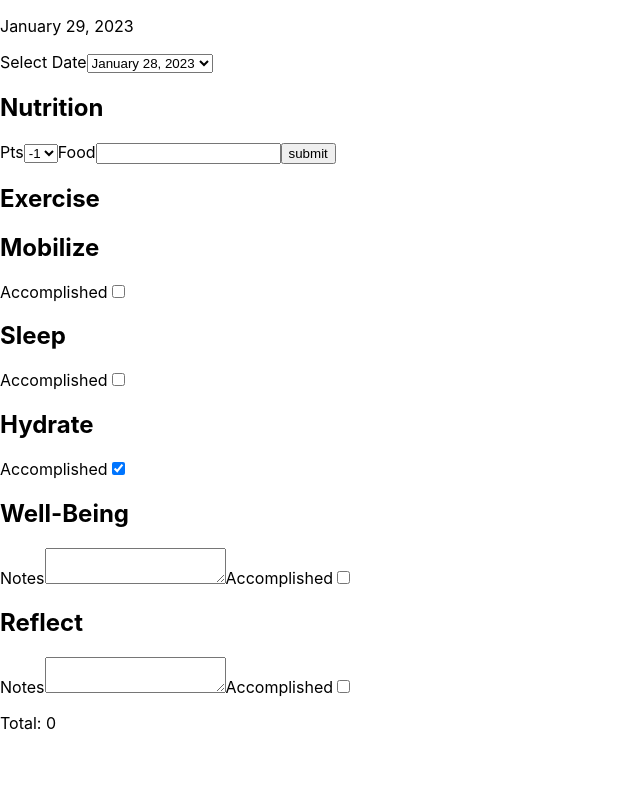
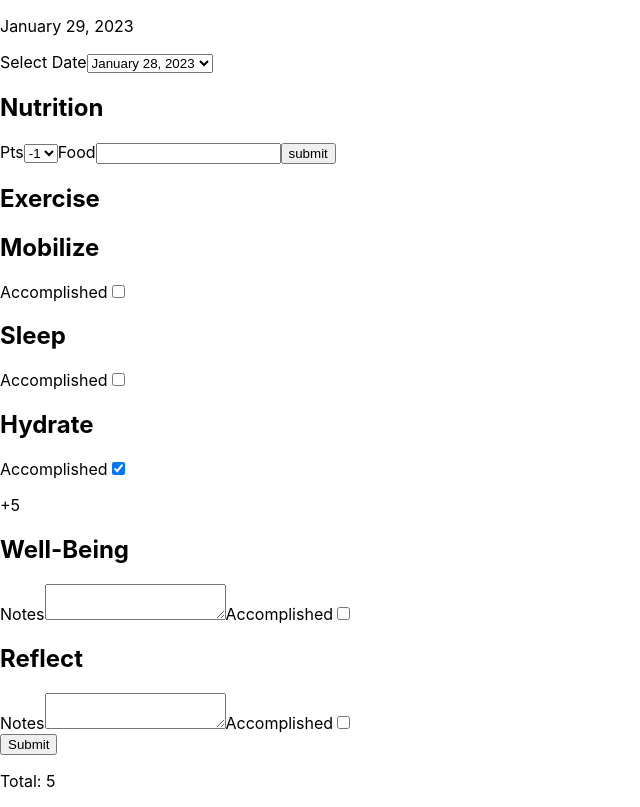
Before and after one commit to peter7n/whole-life-tracker, a React (Create React App) app: page / in a window 1280 px wide. Both pictures are taken after a click on the checkbox 118 px from the left and 468 px from the top of the page. Shown: the whole page, without its empty margins (0-640 px from the left). Built offline with nearby package versions, Linux system fonts and the light colour scheme.

Commit message:
add total score logic and submit button

```diff
--- a/src/App.js
+++ b/src/App.js
@@ -5,10 +5,14 @@ import HabitsPanel from './HabitsPanel/HabitsPanel';
 // import ScoreDisplay from './ScoreDisplay/ScoreDisplay';
 
 function App() {
+  const submitDayHandler = (dayData) => {
+    console.log(dayData);
+  }
+
   return (
     <Fragment>
       <DateBar />
-      <HabitsPanel />
+      <HabitsPanel onSubmitDay={submitDayHandler} />
     </Fragment>
   );
 }
--- a/src/HabitsPanel/HabitsPanel.js
+++ b/src/HabitsPanel/HabitsPanel.js
@@ -8,23 +8,42 @@ import WellBeingRow from './WellBeingRow';
 import ReflectRow from './ReflectRow';
 import ScoreDisplay from '../ScoreDisplay/ScoreDisplay';
 
-const HabitsPanel = () => {
-	const [scoreVal, setScore] = useState(0);
-	const scoreUpdateHandler = (points) => {
-		setScore(scoreVal + points);
+const HabitsPanel = (props) => {
+	const [sleepScore, setSleepScore] = useState(0);
+	const [hydrateScore, setHydrateScore] = useState(0);
+
+	const scoreUpdateHandler = (habit, points) => {
+		if (habit === 'SLEEP') {
+			setSleepScore(sleepScore + points);
+		} else if (habit === 'HYDRATE') {
+			setHydrateScore(hydrateScore + points);
+		}
+	}
+
+	const submitHandler = (event) => {
+		event.preventDefault();
+		const totalScore = sleepScore + hydrateScore;
+		const dayData = {
+			date: 'Feb. 8, 2023',
+			sleep: sleepScore,
+			hydrate: hydrateScore,
+			total: totalScore
+		}
+		props.onSubmitDay(dayData); //pass the data object
 	}
 
 	return (
-		<div>
+		<form onSubmit={submitHandler}>
 			<NutritionRow />
 			<ExerciseRow />
 			<MobilizeRow />
 			<SleepRow onScoreUpdate={scoreUpdateHandler} />
-			<HydrateRow />
+			<HydrateRow onScoreUpdate={scoreUpdateHandler} />
 			<WellBeingRow />
 			<ReflectRow />
-			<ScoreDisplay score={scoreVal} />
-		</div>
+			<button type="submit">Submit</button>
+			<ScoreDisplay score={sleepScore + hydrateScore} />
+		</form>
 	);
 }
 
--- a/src/HabitsPanel/HydrateRow.js
+++ b/src/HabitsPanel/HydrateRow.js
@@ -1,12 +1,28 @@
+import { useState } from 'react';
 import HabitRow from '../UI/HabitRow';
 
-const HydrateRow = () => {
+const HydrateRow = (props) => {
+	const [hydrateChecked, setHydrateState] = useState(false);
+	const hydrateCheckHandler = () => {
+		if (!hydrateChecked) {
+			setHydrateState(true);
+			props.onScoreUpdate('HYDRATE', 5);
+		} else {
+			setHydrateState(false);
+			props.onScoreUpdate('HYDRATE', -5);
+		}
+	}
+
 	return (
-		<HabitRow
-			name="Hydrate"
-			inputType="checkbox"
-			id="hydrate"
-		/>
+		<div>
+			<HabitRow
+				name="Hydrate"
+				inputType="checkbox"
+				checkboxId="hydrate"
+				onChange={hydrateCheckHandler}
+			/>
+			{hydrateChecked && <p>+5</p>}
+		</div>
 	);
 }
 
--- a/src/HabitsPanel/SleepRow.js
+++ b/src/HabitsPanel/SleepRow.js
@@ -6,10 +6,10 @@ const SleepRow = (props) => {
 	const sleepCheckHandler = () => {
 		if (!sleepChecked) {
 			setSleepCheckState(true);
-			props.onScoreUpdate(5);
+			props.onScoreUpdate('SLEEP', 5);
 		} else {
 			setSleepCheckState(false);
-			props.onScoreUpdate(-5);
+			props.onScoreUpdate('SLEEP', -5);
 		}
 	}
 	return (
```
